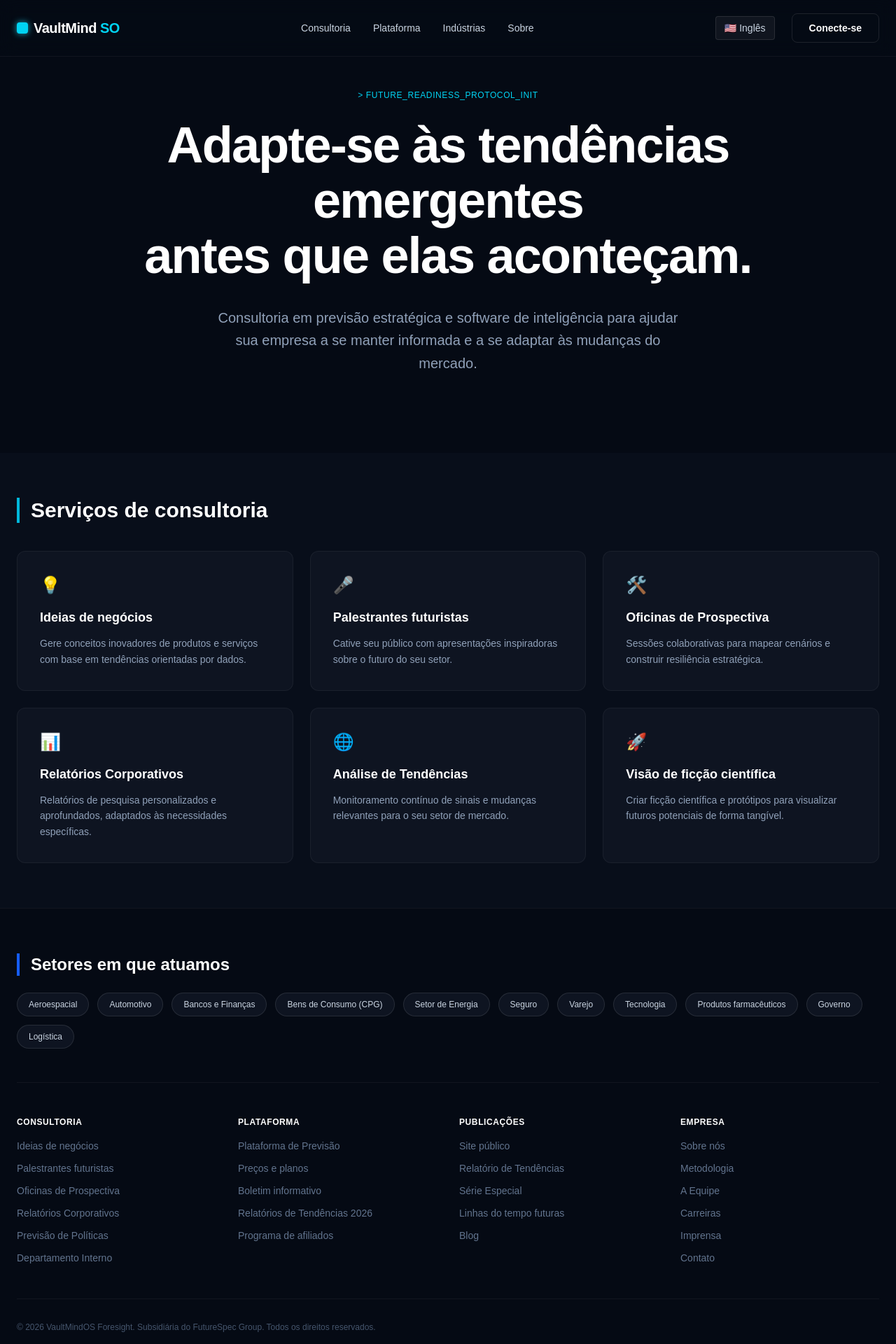
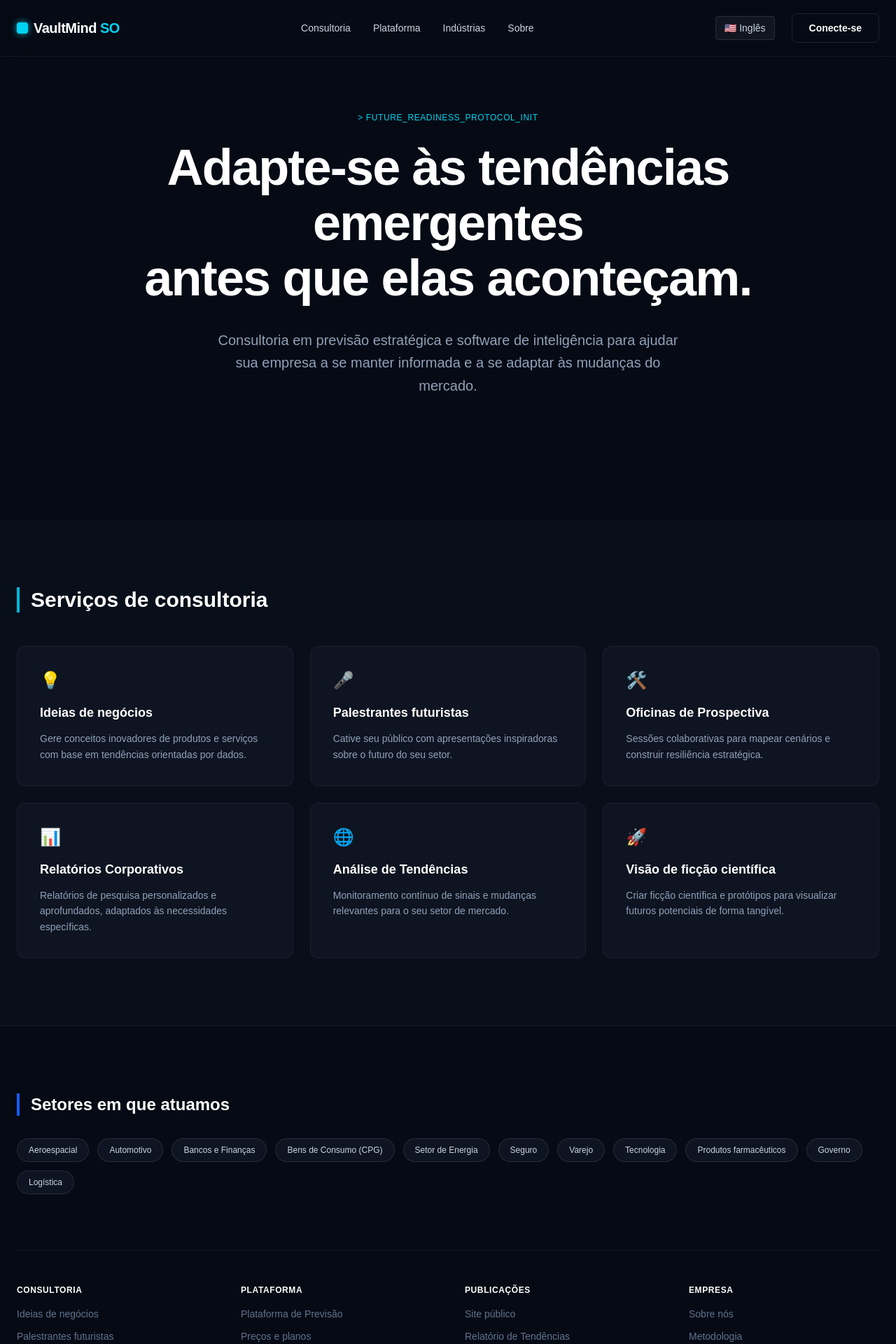
Before and after one commit to JoaquimMSCoelho/VaultMindOS, a Next.js app in the folder web/: page / in a window 1280 px wide. Shown: the top 1920 px of the page at 70% size. Built offline with nearby package versions, Linux system fonts and the light colour scheme.

Commit message:
style: atualizacao layout enterprise compacto

```diff
--- a/web/src/app/page.tsx
+++ b/web/src/app/page.tsx
@@ -5,9 +5,8 @@ export default function Home() {
   return (
     <div className="min-h-screen bg-[#050A14] text-slate-300 font-sans selection:bg-cyan-500/30">
 
-      {/* --- NAV BAR --- */}
-      {/* Ajuste: h-20 mantido para robustez, mas background ajustado */}
-      <header className="fixed top-0 w-full z-50 bg-[#050A14]/90 backdrop-blur-md border-b border-white/5">
+      {/* --- NAV BAR (Baseado na Imagem 4037ea) --- */}
+      <header className="fixed top-0 w-full z-50 bg-[#050A14]/80 backdrop-blur-md border-b border-white/5">
         <div className="max-w-7xl mx-auto px-6 h-20 flex items-center justify-between">
 
           {/* Logo */}
@@ -41,9 +40,8 @@ export default function Home() {
         </div>
       </header>
 
-      {/* --- HERO SECTION --- */}
-      {/* Ajuste: Reduzi pt-40 para pt-32 e pb-32 para pb-20 (Menos teto e chão) */}
-      <section className="pt-32 pb-20 px-6 relative overflow-hidden">
+      {/* --- HERO SECTION (Baseado na Imagem 4037ea) --- */}
+      <section className="pt-40 pb-32 px-6 relative overflow-hidden">
         <div className="max-w-4xl mx-auto text-center relative z-10">
           <p className="font-mono text-xs text-cyan-400 tracking-wider mb-6 uppercase">
             &gt; FUTURE_READINESS_PROTOCOL_INIT
@@ -55,8 +53,7 @@ export default function Home() {
             antes que elas aconteçam.
           </h1>
 
-          {/* Ajuste: Reduzi mb-12 para mb-8 */}
-          <p className="text-lg md:text-xl text-slate-400 max-w-2xl mx-auto mb-8 leading-relaxed">
+          <p className="text-lg md:text-xl text-slate-400 max-w-2xl mx-auto mb-12 leading-relaxed">
             Consultoria em previsão estratégica e software de inteligência para ajudar
             sua empresa a se manter informada e a se adaptar às mudanças do mercado.
           </p>
@@ -66,17 +63,14 @@ export default function Home() {
         <div className="absolute top-1/2 left-1/2 -translate-x-1/2 -translate-y-1/2 w-[800px] h-[800px] bg-cyan-900/10 rounded-full blur-[120px] -z-10 pointer-events-none"></div>
       </section>
 
-      {/* --- SERVIÇOS --- */}
-      {/* Ajuste: Reduzi py-24 para py-16 (Compactação vertical) */}
-      <section id="consultoria" className="py-16 bg-[#080E1A]">
+      {/* --- SERVIÇOS (Baseado na Imagem 403828) --- */}
+      <section id="consultoria" className="py-24 bg-[#080E1A]">
         <div className="max-w-7xl mx-auto px-6">
-          <div className="flex items-center gap-3 mb-10 border-l-4 border-cyan-500 pl-4">
+          <div className="flex items-center gap-3 mb-12 border-l-4 border-cyan-500 pl-4">
             <h2 className="text-3xl font-bold text-white">Serviços de consultoria</h2>
           </div>
 
           <div className="grid grid-cols-1 md:grid-cols-3 gap-6">
-            {/* Mantive exatamente os mesmos cards e textos */}
-
             {/* Card 1 */}
             <div className="bg-[#0E1421] p-8 rounded-xl border border-white/5 hover:border-cyan-500/30 transition-all group">
               <div className="text-yellow-400 text-2xl mb-4">💡</div>
@@ -134,15 +128,13 @@ export default function Home() {
         </div>
       </section>
 
-      {/* --- FOOTER & INDÚSTRIAS --- */}
-      {/* Ajuste: Reduzi pt-24 para pt-16 */}
-      <footer className="bg-[#050A14] pt-16 pb-12 border-t border-white/5" id="industrias">
+      {/* --- FOOTER & INDÚSTRIAS (Baseado na Imagem 403866) --- */}
+      <footer className="bg-[#050A14] pt-24 pb-12 border-t border-white/5" id="industrias">
         <div className="max-w-7xl mx-auto px-6">
 
           {/* Seção de Indústrias */}
-          {/* Ajuste: Reduzi mb-20 para mb-12 */}
-          <div className="mb-12">
-             <div className="flex items-center gap-3 mb-6 border-l-4 border-blue-600 pl-4">
+          <div className="mb-20">
+             <div className="flex items-center gap-3 mb-8 border-l-4 border-blue-600 pl-4">
                <h2 className="text-2xl font-bold text-white">Setores em que atuamos</h2>
              </div>
              <div className="flex flex-wrap gap-3">
@@ -154,9 +146,9 @@ export default function Home() {
              </div>
           </div>
 
-          <div className="grid grid-cols-2 md:grid-cols-4 gap-8 border-t border-white/5 pt-12">
+          <div className="grid grid-cols-2 md:grid-cols-4 gap-12 border-t border-white/5 pt-12">
 
-            {/* Colunas originais mantidas */}
+            {/* Coluna 1 */}
             <div className="space-y-4">
               <h4 className="text-white font-bold tracking-wider text-xs uppercase mb-4">Consultoria</h4>
               <ul className="space-y-3 text-sm text-slate-500">
@@ -169,6 +161,7 @@ export default function Home() {
               </ul>
             </div>
 
+            {/* Coluna 2 */}
             <div className="space-y-4">
               <h4 className="text-white font-bold tracking-wider text-xs uppercase mb-4">Plataforma</h4>
               <ul className="space-y-3 text-sm text-slate-500">
@@ -180,6 +173,7 @@ export default function Home() {
               </ul>
             </div>
 
+            {/* Coluna 3 */}
             <div className="space-y-4">
               <h4 className="text-white font-bold tracking-wider text-xs uppercase mb-4">Publicações</h4>
               <ul className="space-y-3 text-sm text-slate-500">
@@ -191,6 +185,7 @@ export default function Home() {
               </ul>
             </div>
 
+            {/* Coluna 4 */}
             <div className="space-y-4">
               <h4 className="text-white font-bold tracking-wider text-xs uppercase mb-4">Empresa</h4>
               <ul className="space-y-3 text-sm text-slate-500">
@@ -205,7 +200,7 @@ export default function Home() {
 
           </div>
 
-          <div className="mt-12 pt-8 border-t border-white/5 text-center md:text-left">
+          <div className="mt-16 pt-8 border-t border-white/5 text-center md:text-left">
             <p className="text-xs text-slate-600">
               © 2026 VaultMindOS Foresight. Subsidiária do FutureSpec Group. Todos os direitos reservados.
             </p>
```
